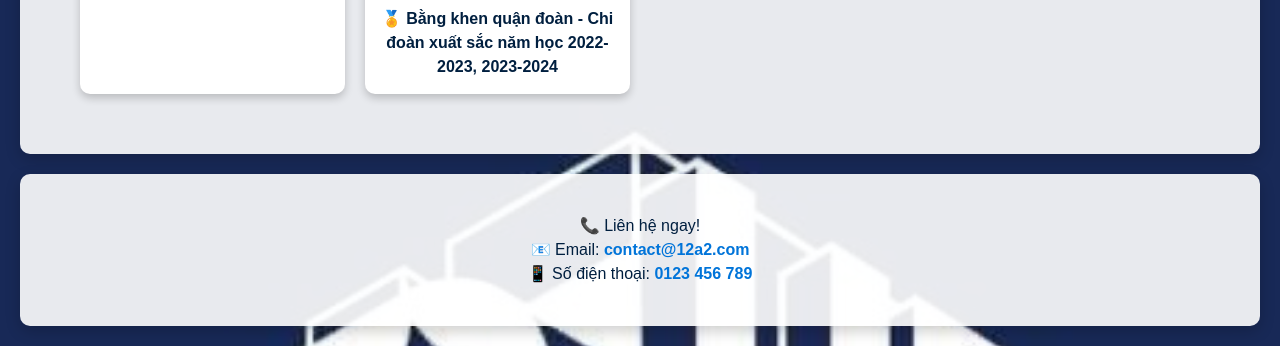
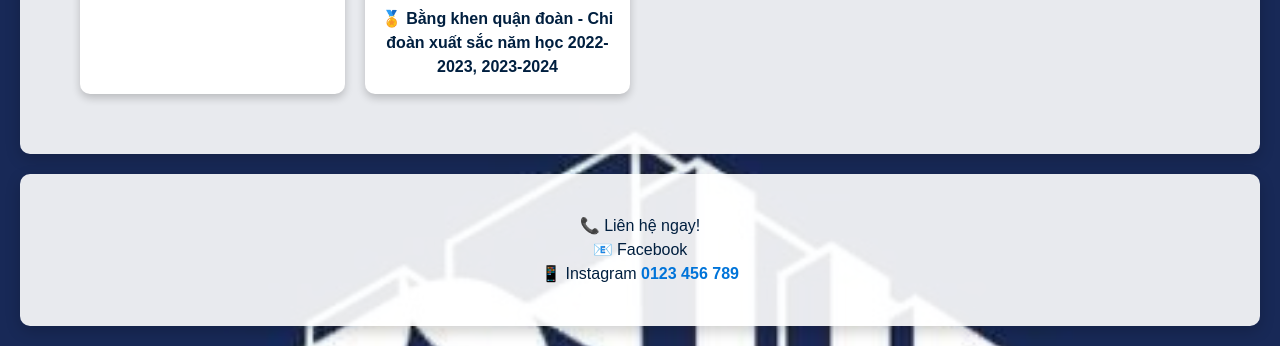
Before and after one commit to An2a37/12A2, a plain HTML site: page index.html in a window 1280 px wide. Shown: the part 5194-5540 px from the top of the page. Drawn offline with nearby package versions, Linux system fonts and the light colour scheme.

Commit message:
Update index.html

```diff
--- a/index.html
+++ b/index.html
@@ -205,8 +205,8 @@
 
     <section id="contact" class="section">
         <h2>📞 Liên hệ ngay!</h2>
-        <p>📧 Email: <span>contact@12a2.com</span></p>
-        <p>📱 Số điện thoại: <span>0123 456 789</span></p>
+        <p>📧 Facebook <span></span></p>
+        <p>📱 Instagram <span>0123 456 789</span></p>
     </section>
 </body>
 </html>
```
